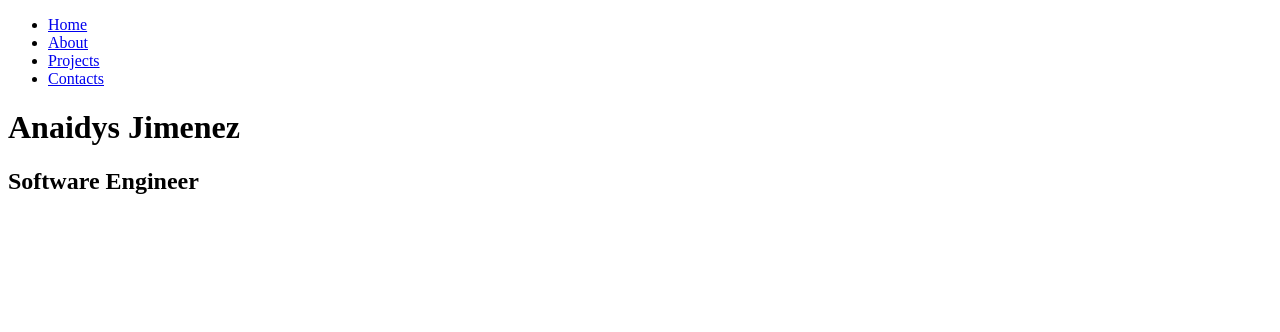
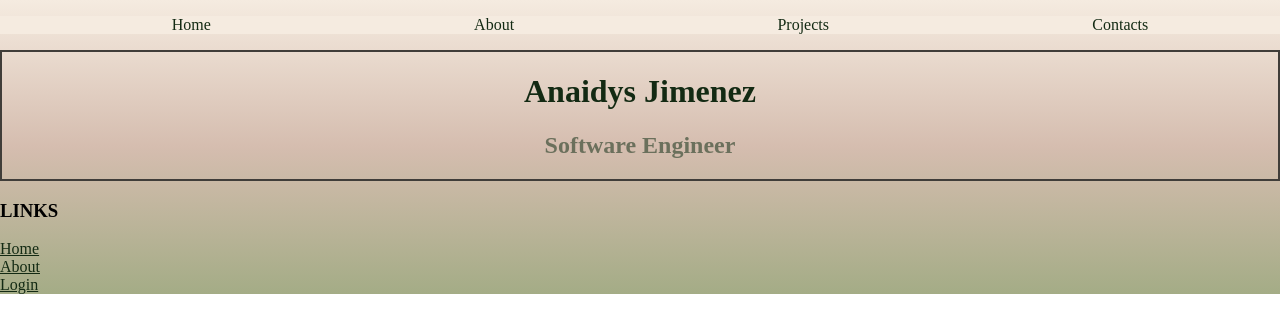
Before and after one commit to janaidys/portfolio, a plain HTML site: page portfolio/index.html in a window 1280 px wide. Drawn offline with Linux system fonts and the light colour scheme.

Commit message:
added css

```diff
--- a/portfolio/index.html
+++ b/portfolio/index.html
@@ -6,8 +6,11 @@
     <title>Home</title>
 
     <!-- External CSS: link your stylesheet here, nested in the headtag.-->
-    <link rel="stylesheet" type="text/css" href="public/styles/styles.css">
+    <link rel="stylesheet" type="text/css" href="public/styles/style.css">
 </head>
+
+
+
 <body>
     <header>
         <nav>
@@ -24,17 +27,32 @@
         </nav>
     </header>
 
+<div class="background">
 
-
+<div class="profile-card">
     <h1>Anaidys Jimenez</h1>
     <h2>Software Engineer</h2>
+</div>
+
+</div>
 
 
 
 
 
-    <footer>
+<footer>
 
+<div class="footer-text">
+<h3>LINKS</h3>
+<!--Clicking this link will take you to the "home" page -->
+<a href=index.html>Home </a>
+<br>
+<!--Clicking this link will take you to the "about" page -->
+<a href=about.html>About</a>
+<br>
+<!--Clicking this link will take you to the "admin" page -->
+<a href="contact.html">Login</a>
+</div>
     </footer>
 </body>
 </html>
--- a/portfolio/public/styles/style.css
+++ b/portfolio/public/styles/style.css
@@ -1,4 +1,18 @@
 :root {
+    --brown: #582f0e;
+    --light-brown: #7F4F24;
+    --black: #252422;
+    --charcoal: #403d39;
+    --tan: #d5bdaf;
+    --cream: #f5ebe0;
+    --sage: #A4AC86;
+    --green: #6b705c;
+    --forest-green: #132a13;
+
+
+
+
+
 
 }
 
@@ -7,20 +21,74 @@
  }
 
 body {
-
-
+    background-image: linear-gradient(var(--cream), var(--tan), var(--sage));
+    background-repeat: no-repeat;
+    width: 100%;
+    margin: 0;
 }
 
 
 /* header CSS */
+header {
+    background-color: var(--cream)
+
+}
 
 .nav-bar {
     display:flex;
     justify-content: space-around;
     flex-direction: row;
     list-style-type: none;
+
 }
 
 li a {
-        text-decoration: none;
+    text-decoration: none;
+
 }
+
+
+ /* unvisited link */
+ a:link {
+    color: var(--forest-green)
+ }
+
+  /* visited link */
+a:visited {
+    color: var(--charcoal);
+
+}
+
+ /* mouse over link */
+a:hover {
+    font-weight:bold;
+    color:var(--forest-green)
+}
+
+ /* selected link */
+a:active {
+    font-weight:bold;
+    color: var(--blue);
+    background-color: var(--yellow);
+}
+
+/* home page body */
+.background {
+    background-image: url();
+}
+
+
+.profile-card {
+    border: 2px solid var(--charcoal);
+    text-align: center;
+}
+
+
+h1 {
+    color: var(--forest-green)
+
+}
+
+h2 {
+    color: var(--green)
+}
```
Also changed, not shown: portfolio/about.html (+1 -1 lines), 1 other file.
